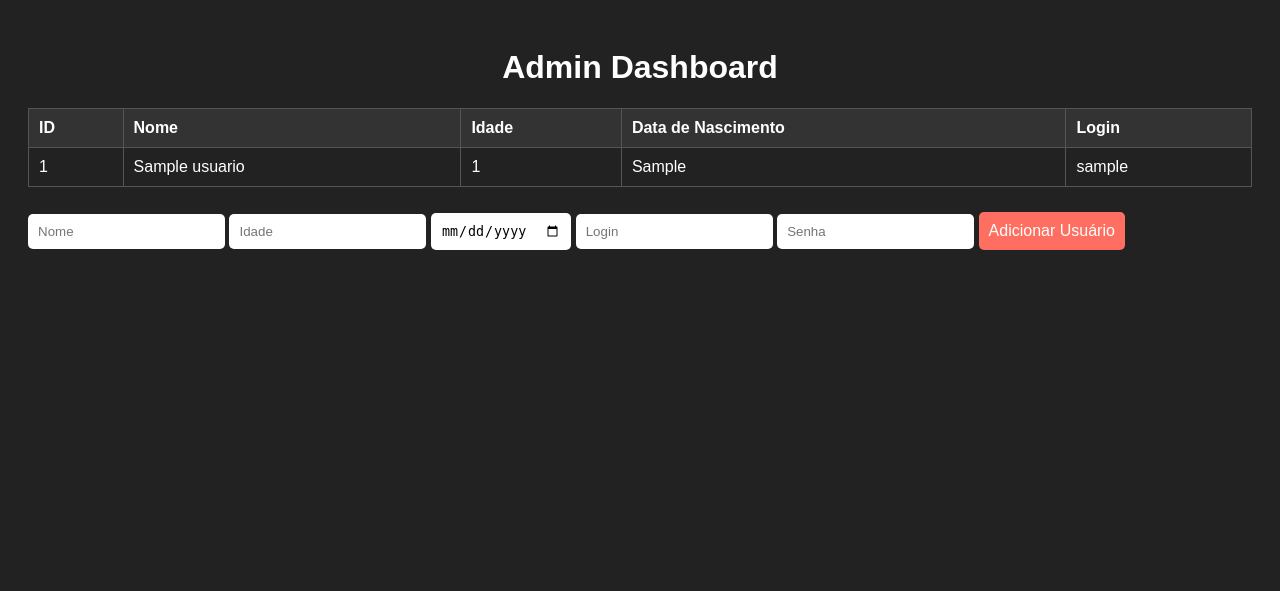
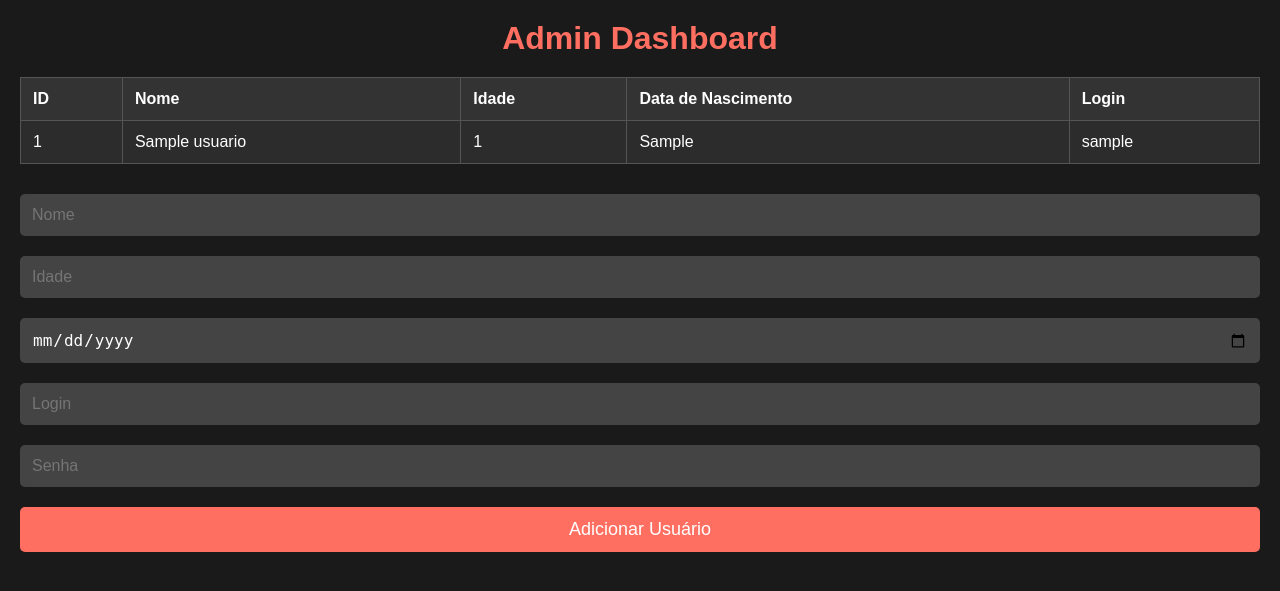
Before and after one commit to DuJao22/Gerenciamento-viajem-, a Flask app: page /admin in a window 1280 px wide. Shown: the top 591 px of the page. Run offline with Flask 3, Linux system fonts and the light colour scheme; a user stored in the database is signed in; tables that the repository leaves empty hold one stand-in row (values such as "Sample post").

Commit message:
Update admin.html

```diff
--- a/templates/admin.html
+++ b/templates/admin.html
@@ -1,47 +1,111 @@
 <!DOCTYPE html>
-<html>
+<html lang="pt-br">
 <head>
+    <meta charset="UTF-8">
+    <meta name="viewport" content="width=device-width, initial-scale=1.0">
     <title>Admin Dashboard</title>
     <style>
+        * {
+            margin: 0;
+            padding: 0;
+            box-sizing: border-box;
+        }
+
         body {
-            font-family: Arial, sans-serif;
-            background: #222;
+            font-family: 'Arial', sans-serif;
+            background: #1a1a1a;
             color: #fff;
             padding: 20px;
         }
+
         h1 {
             text-align: center;
+            margin-bottom: 20px;
+            color: #ff6f61;
         }
+
         table {
             width: 100%;
             border-collapse: collapse;
             margin-top: 20px;
         }
+
         table, th, td {
             border: 1px solid #555;
         }
+
         th, td {
-            padding: 10px;
+            padding: 12px;
             text-align: left;
         }
+
         th {
             background: #333;
         }
+
+        tr:nth-child(even) {
+            background: #2c2c2c;
+        }
+
+        tr:hover {
+            background: #444;
+        }
+
         form {
             margin-top: 20px;
+            display: flex;
+            flex-direction: column;
+            align-items: center;
         }
+
         input, button {
-            padding: 10px;
-            margin: 5px 0;
+            width: 100%;
+            padding: 12px;
+            margin: 10px 0;
             border: none;
             border-radius: 5px;
+            font-size: 16px;
         }
+
+        input {
+            background: #444;
+            color: white;
+        }
+
+        input:focus {
+            background: #555;
+        }
+
         button {
             background: #ff6f61;
             cursor: pointer;
-            color: #fff;
-            font-size: 16px;
+            color: white;
+            font-size: 18px;
         }
+
+        button:hover {
+            background: #e65b55;
+        }
+
+        /* Responsividade */
+        @media (max-width: 768px) {
+            table, th, td {
+                font-size: 14px;
+            }
+
+            h1 {
+                font-size: 28px;
+            }
+
+            form {
+                padding: 10px;
+            }
+
+            input, button {
+                font-size: 14px;
+            }
+        }
+
     </style>
 </head>
 <body>
```
